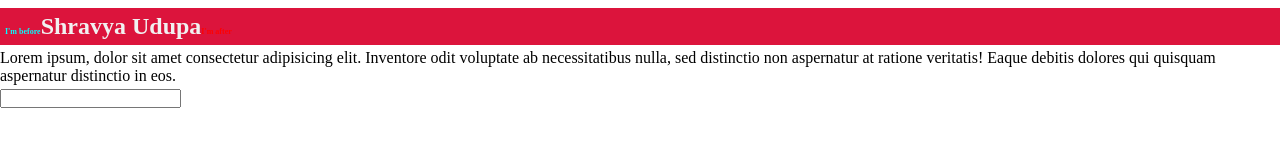
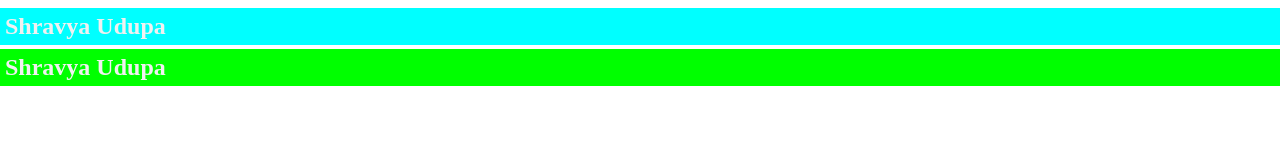
Before and after one commit to shravyaudupa/FullStackCource, a plain HTML site: page index.html in a window 1280 px wide. Drawn offline with Linux system fonts and the light colour scheme.

Commit message:
transitions

```diff
--- a/index.html
+++ b/index.html
@@ -14,10 +14,21 @@
             margin-top: 4px;
         }
 
-        h2 {
+
+        h2:nth-child(1) {
             padding: 5px;
             color: #f1f1f1;
-            background-color: crimson;
+            background-color: cyan;
+            transition-duration: 0.5s;
+            transition-timing-function: linear;
+        }
+
+        h2:nth-child(2) {
+            padding: 5px;
+            color: #f1f1f1;
+            background-color: lime;
+            transition-duration: 0.5s;
+            transition-timing-function: ease-in;
         }
 
         h2:hover {
@@ -25,39 +36,14 @@
             cursor: pointer;
         }
 
-        div::selection {
-            background-color: lime;
-        }
 
-        input:focus {
-            background-color: pink;
-            color: purple;
-            font-size: 2rem;
-        }
-
-        h2::after {
-            content: "I'm after";
-            font-size: 0.5rem;
-            color: red;
-            position: relative;
-        }
-
-        h2::before {
-            content: "I'm before";
-            font-size: 0.5rem;
-            color: cyan;
-            position: relative;
-        }
 
     </style>
 </head>
 
 <body>
     <h2>Shravya Udupa</h2>
-    <div>
-        Lorem ipsum, dolor sit amet consectetur adipisicing elit. Inventore odit voluptate ab necessitatibus nulla, sed distinctio non aspernatur at ratione veritatis! Eaque debitis dolores qui quisquam aspernatur distinctio in eos.
-    </div>
-    <input type="text" />
+    <h2>Shravya Udupa</h2>
 </body>
 
 </html>
```
